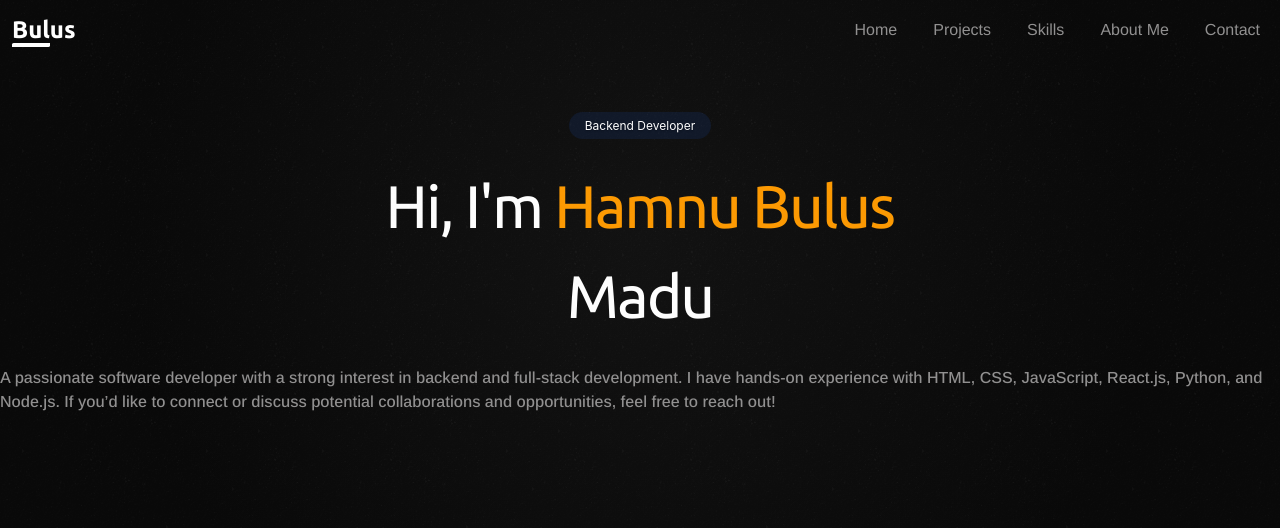
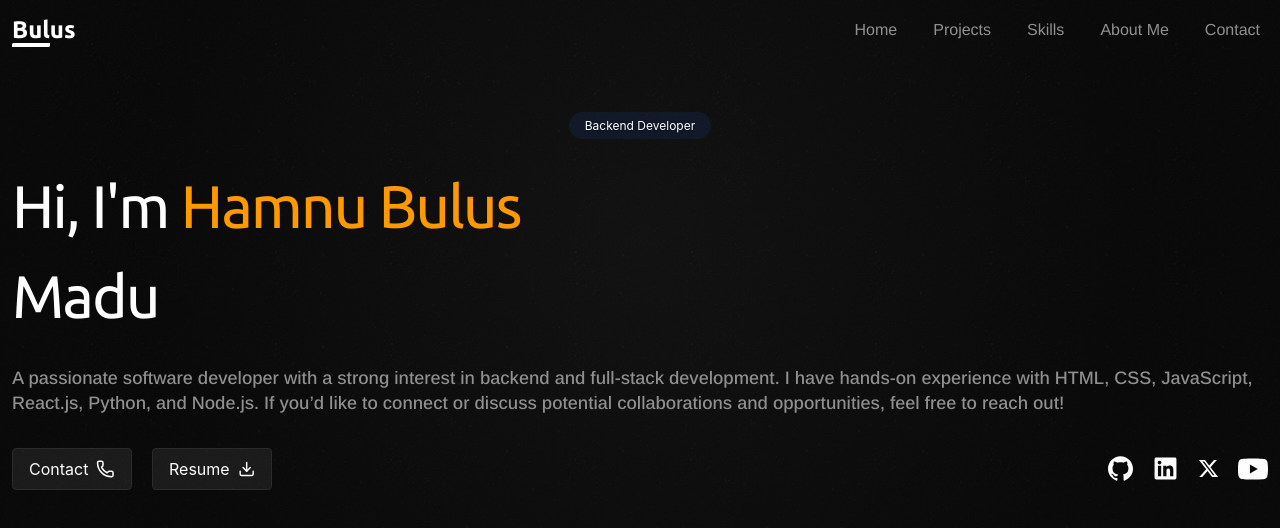
Before and after one commit to BulusHamnu/my-portfolio-v2, a React (Vite) app: page / in a window 1280 px wide. Shown: the top 528 px of the page. Built offline with nearby package versions, Linux system fonts and the light colour scheme.

Commit message:
Feat: improved hero section.

```diff
--- a/package.json
+++ b/package.json
@@ -10,10 +10,12 @@
     "preview": "vite preview"
   },
   "dependencies": {
+    "@icons-pack/react-simple-icons": "^13.13.0",
     "@tailwindcss/vite": "^4.2.4",
     "lucide-react": "^1.14.0",
     "react": "^19.2.5",
     "react-dom": "^19.2.5",
+    "react-icons": "^5.6.0",
     "tailwindcss": "^4.2.4"
   },
   "devDependencies": {
--- a/src/App.tsx
+++ b/src/App.tsx
@@ -1,29 +1,12 @@
 import Header from "./components/header";
+import HeroSection from "./components/heroSection";
 
 /* Home */
 function App() {
   return (
     <div className="container">
       <Header />
-      <section className="hero-section pt-28">
-        <span
-          style={{ fontSize: "12px" }}
-          className="border-b-gray-700 px-4 py-1.5 rounded-2xl bg-gray-900 text-shadow-sm m-3"
-        >
-          Backend Developer
-        </span>
-        <h1>
-          Hi, I'm <span className="text-amber-500">Hamnu Bulus</span> <br />
-          Madu
-        </h1>
-        <p className="text-left">
-          A passionate software developer with a strong interest in backend and
-          full-stack development. I have hands-on experience with HTML, CSS,
-          JavaScript, React.js, Python, and Node.js. If you’d like to connect or
-          discuss potential collaborations and opportunities, feel free to reach
-          out!
-        </p>
-      </section>
+      <HeroSection />
     </div>
   );
 }
--- /dev/null
+++ b/src/components/button.tsx
@@ -0,0 +1,13 @@
+import { type LucideIcon } from "lucide-react";
+
+/* Button */
+function Button({ text, Icon }: { text: string; Icon: LucideIcon }) {
+  return (
+    <button className="flex flex-row no-wrap gap-2 button-primary border rounded-sm px-4 py-2 w-30 cursor-pointer items-center justify-between">
+      <span>{text}</span>
+      <Icon size={22} />
+    </button>
+  );
+}
+
+export default Button;
--- /dev/null
+++ b/src/components/heroSection.tsx
@@ -0,0 +1,81 @@
+import Button from "./button";
+import { Download, Phone } from "lucide-react";
+import { FaLinkedin } from "react-icons/fa";
+import { SiGithub } from "react-icons/si";
+import { SiX } from "react-icons/si";
+import { SiYoutube } from "react-icons/si";
+
+/* Hero Section */
+function HeroSection() {
+  return (
+    <section id="hero-section" className="pt-28  p-3">
+      <span
+        style={{ fontSize: "12px" }}
+        className="border-b-gray-700 px-4 py-1.5 rounded-2xl bg-gray-900 text-shadow-sm m-3"
+      >
+        Backend Developer
+      </span>
+      <h1 className="md:text-left">
+        Hi, I'm <span className="text-amber-500">Hamnu Bulus</span> <br />
+        Madu
+      </h1>
+      <p className="text-left sm:mx-2 leading-relaxed md:leading-snug lg:text-lg">
+        A passionate software developer with a strong interest in backend and
+        full-stack development. I have hands-on experience with HTML, CSS,
+        JavaScript, React.js, Python, and Node.js. If you’d like to connect or
+        discuss potential collaborations and opportunities, feel free to reach
+        out!
+      </p>
+      <div className="m-3 lg:mx-0 lg:mt-8 mt-6 flex flex-col md:flex-row items-center md:justify-between p-2 lg:p-0">
+        <div className="hero-btn-cont p-2 lg:p-0  flex flex-row gap-5 justify-center">
+          <a href="#">
+            <Button text={"Contact"} Icon={Phone} />
+          </a>
+          <a
+            href="/public/bulus-hamnu-resume.pdf"
+            download="Bulus-Hamnu-Resume.pdf"
+          >
+            <Button text={"Resume"} Icon={Download} />
+          </a>
+        </div>
+        <div className="social-links mt-7 md:mt-0 flex flex-row justify-between w-40 items-center">
+          <a href="https://github.com/BulusHamnu" target="_blank">
+            <SiGithub
+              className="hover:text-amber-500 transition-colors duration-300 hover:scale-125"
+              size={25}
+            />
+          </a>
+          <a
+            href="https://www.linkedin.com/in/bulus-hamnu-a2850a23b"
+            target="_blank"
+          >
+            <FaLinkedin
+              className="hover:text-amber-500 transition-colors duration-300 hover:scale-125"
+              size={25}
+            />
+          </a>
+          <a
+            href="https://x.com/bulushamnu?t=DruMHErbK2GRXdyNzD5pEw&s=09"
+            target="_blank"
+          >
+            <SiX
+              className="hover:text-amber-500 transition-colors duration-300 hover:scale-125"
+              size={19}
+            />
+          </a>
+          <a
+            href="https://www.youtube.com/channel/UCkFZr0w1HbX4MPN6TjAJEuQ"
+            target="_blank"
+          >
+            <SiYoutube
+              className="hover:text-amber-500 transition-colors duration-300 hover:scale-125"
+              size={30}
+            />
+          </a>
+        </div>
+      </div>
+    </section>
+  );
+}
+
+export default HeroSection;
```
Also changed, not shown: 2 other files (tests, documents, lock files or other folders).
